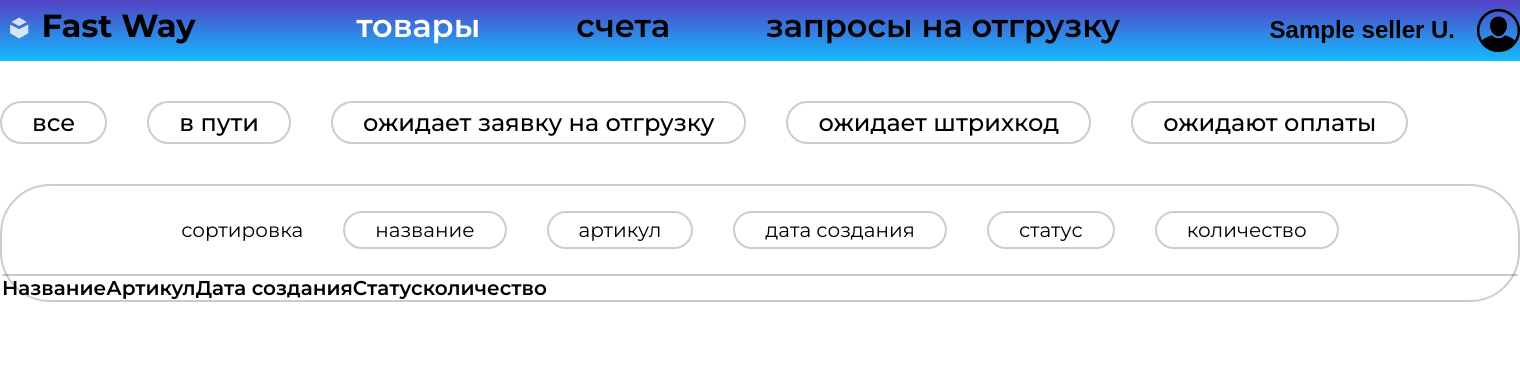
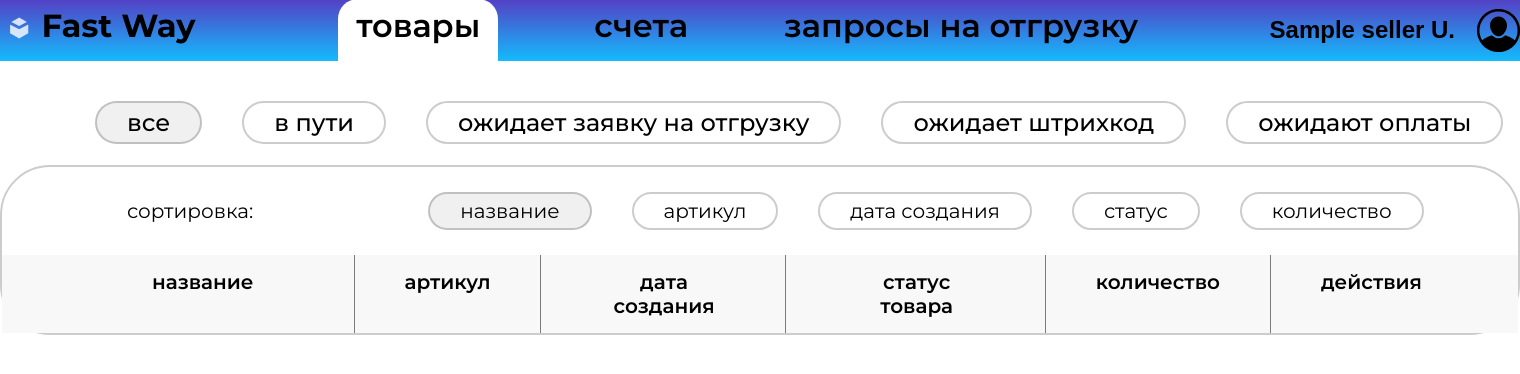
Before and after one commit to tim2004timi/web-hackathon, a Django app: page /main/products in a window 1520 px wide. Shown: the top 374 px of the page. Run offline with Django 5.2, Linux system fonts and the light colour scheme; a user stored in the database is signed in; tables that the repository leaves empty hold one stand-in row (values such as "Sample post"); lists and menus that the app fills with data are empty.

Commit message:
add css to table (not the finish)

```diff
--- a/static/css/main/products/style.css
+++ b/static/css/main/products/style.css
@@ -49,7 +49,9 @@ a{
     line-height: normal;
 }
 .selected__page{
-    color: #FFF;
+    padding: 7px 18px 20px;
+    border-radius: 20px 20px 0 0;
+    background: #FFF;
 }
 .cabinet__btn{
     display: flex;
@@ -139,23 +141,79 @@ a{
 .filter{
     display: flex;
     gap: 40px;
-    margin-bottom: 40px;
+    margin: 0 0 21px 95px;
 }
 .filter__btn{
     font-size: 24px;
     font-weight: 500;
     line-height: normal;
 }
+.selected__filter{
+    border: 2px solid rgba(0, 0, 0, 0.20);
+    background: #F0F0F0;
+}
 .table__content{
     border-radius: 50px;
     border: 2px solid rgba(0, 0, 0, 0.20);
     font-size: 20px;
+    max-width: 1636px;
 }
 .sorting{
     display: flex;
     gap: 40px;
     align-items: center;
     padding: 25px 0 25px;
-    border-bottom: 2px solid rgba(0, 0, 0, 0.20);
-    justify-content: center;
+    margin-left: 125px;
 }
+.sorting__title{
+    margin-right: 135px;
+}
+.selected__sorting{
+    background: #F0F0F0;
+}
+.table__head-rows{
+    background: #F8F8F8;
+    font-weight: 500;
+}
+.table__head-row{
+    border-right: 1px solid rgba(0, 0, 0, 0.50);
+}
+.table__head-row--name{
+    padding: 15px 100px 15px 150px;
+}
+.table__head-row--article{
+    padding: 15px 50px 15px 50px;
+}
+.table__head-row--date{
+    padding: 15px 68px 15px 70px;
+}
+.table__head-row--status{
+    padding: 15px 89px 15px 92px;
+}
+.table__head-row--count{
+    padding: 15px 50px 15px 50px;
+}
+.table__head-row--actions{
+    padding: 15px 96px 15px 50px;
+    border-right: none;
+}
+.table__content-row__container{
+    display: flex;
+    justify-content: space-between;
+    padding: 25px 0 25px 0;
+}
+.table__content-row--article{
+    text-align: center;
+}
+.table__content-row--date{
+    padding: 25px 68px 25px 67px;
+}
+.table__content-row--status{
+
+}
+.table__content-row--count{
+
+}
+.table__content-row--actions{
+
+}
--- a/templates/fulfillmentapp/index.html
+++ b/templates/fulfillmentapp/index.html
@@ -190,7 +190,7 @@
                         </div>
                     </div>
                     <div class="socials__container">
-                        <a href="https://t.me/alfa_timoha" class="telegram__btn">
+                        <a href="https://t.me/FastWayNotification_bot" class="telegram__btn">
                             <img src="{% static 'img/index/telegram__btn.png' %}" alt="telegram" class="telegram__img">
                             <!-- <img src="../../static/img/index/telegram__btn.png" alt="telegram" class="telegram__img"> -->
                         </a>
--- a/templates/fulfillmentapp/main/products.html
+++ b/templates/fulfillmentapp/main/products.html
@@ -53,7 +53,7 @@
                             <a href="{% url 'logout' %}" class="exit__btn">выйти</a>
                         </div>
                         <div class="telegram">
-                            <img src="{% static 'img/main/products/telegram.png' %}" alt="telegram" class="telegram__img">
+                            <a href="" class="telegram__link"><img src="{% static 'img/main/products/telegram.png' %}" alt="telegram" class="telegram__img"></a>
                             <p class="telegram__text">телеграм бот для уведомлений</p>
                         </div>
                     </div>
@@ -73,33 +73,38 @@
                 </div>
                 <div class="table__content">
                     <div class="sorting">
-                        <p class="sorting__title">сортировка</p>
+                        <p class="sorting__title">сортировка:</p>
                         <a href="название" class="name__btn btn selected__sorting">название</a>
                         <a href="артикул" class="article__btn btn">артикул</a>
                         <a href="дата создания" class="date__btn btn">дата создания</a>
                         <a href="статус" class="status__btn btn">статус</a>
                         <a href="количество" class="count__btn btn">количество</a>
                     </div>
-                    <table>
+                    <table class="table__container">
                         <thead>
-                            <tr>
-                                <th>Название</th>
-                                <th>Артикул</th>
-                                <th>Дата создания</th>
-                                <th>Статус</th>
-                                <th>количество</th>
+                            <tr class="table__head-rows">
+                                <th class="table__head-row table__head-row--name">название</th>
+                                <th class="table__head-row table__head-row--article">артикул</th>
+                                <th class="table__head-row table__head-row--date">дата создания</th>
+                                <th class="table__head-row table__head-row--status">статус товара</th>
+                                <th class="table__head-row table__head-row--count">количество</th>
+                                <th class="table__head-row table__head-row--actions">действия</th>
                             </tr>
                         </thead>
                         <tbody>
-                        {% for product in products %}
-                            <tr>
-                                <td>{{ product.name }}</td>
-                                <td>{{ product.numbers }}</td>
-                                <td>{{ product.color }}</td>
-                                <td>{{ product.size }}</td>
-                                <td>{{ product.status }}</td>
+                        <!-- {% for product in products %} -->
+                            <tr class="table__content-rows">
+                                <td class="table__content-row__container">
+                                    <table class="table__content-row table__content-row--img" >1</table>
+                                    <table class="table__content-row table__content-row--name">2</table>
+                                </td>
+                                <td class="table__content-row table__content-row--article">3</td>
+                                <td class="table__content-row table__content-row--date">4</td>
+                                <td class="table__content-row table__content-row--status">5</td>
+                                <td class="table__content-row table__content-row--count">6</td>
+                                <td class="table__content-row table__content-row--actions">7</td>
                             </tr>
-                        {% endfor %}
+                        <!-- {% endfor %} -->
                         </tbody>
                     </table>
                 </div>
```
